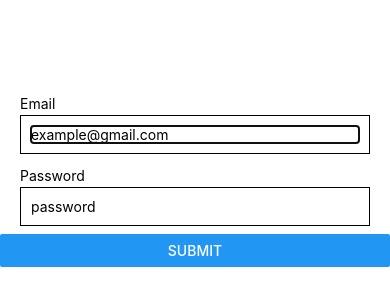
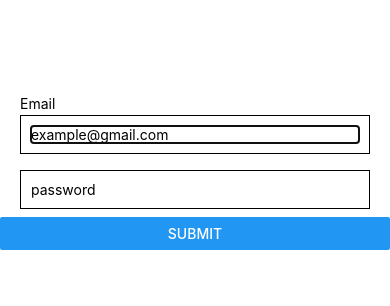
Before and after one commit to pepsialmighty/React-Native-Formik-vs-Yup, a React Native app: screen / in a window 390 px wide. Shown: the top 306 px of the page. Built offline with nearby package versions, Linux system fonts and the light colour scheme.

Commit message:
Refactor: Styled TextInput

```diff
--- a/App.js
+++ b/App.js
@@ -7,10 +7,48 @@ import {
   Button,
   Text,
   View,
+  Switch,
 } from "react-native";
 import { Formik } from "formik";
 import * as yup from "yup";
 
+//kiểu như tạo một interface(bộ xương)
+//để có thể xài lại mà ko cần phải khai báo nhiều lần
+const StyleInput = ({ label, formikProps, formikKey, ...rest }) => {
+  const inputStyle = {
+    borderColor: "black",
+    borderWidth: 1,
+    padding: 10,
+    marginBottom: 3,
+  };
+
+  if (formikProps.touched[formikKey] && formikProps.errors[formikKey]) {
+    inputStyle.borderColor = "red";
+    inputStyle.borderWidth = 2;
+  }
+
+  //khung chính của input
+  return (
+    <View style={{ marginHorizontal: 20, marginVertical: 5 }}>
+      <Text style={{ marginBottom: 3 }}>{label}</Text>
+      <View style={inputStyle}>
+        <TextInput
+          onChangeText={formikProps.handleChange(formikKey)}
+          onBlur={formikProps.handleBlur(formikKey)}
+          {...rest}
+        />
+      </View>
+      <Text style={styles.errorHandler}>
+        {/* use [formikKey] instead of .formikKey becasue we not accessing
+      it directly but we want to looking for the formikKey on the
+      "touched" object or the "errors" object */}
+        {formikProps.touched[formikKey] && formikProps.errors[formikKey]}
+      </Text>
+    </View>
+  );
+};
+
+//validation requirements
 const validationSchema = yup.object().shape({
   email: yup.string().label("Email").email().required(),
   password: yup
@@ -34,7 +72,26 @@ export default function App() {
       >
         {(formikProps) => (
           <React.Fragment>
-            <View style={{ marginHorizontal: 20, marginVertical: 5 }}>
+            {/* Ô nhập email dùng khung có sẵn */}
+            <StyleInput
+              label='Email'
+              formikProps={formikProps}
+              formikKey='email'
+              placeholder='example@gmail.com'
+              autoFocus
+            />
+
+            {/* Ô nhập password dùng khung có sẵn */}
+            <StyleInput
+              lable='Password'
+              formikProps={formikProps}
+              formikKey='password'
+              placeholder='password'
+              secureTextEntry
+            />
+
+            {/* Khung nhập email original */}
+            {/* <View style={{ marginHorizontal: 20, marginVertical: 5 }}>
               <Text style={{ marginBottom: 3 }}>Email</Text>
               <View style={styles.input}>
                 <TextInput
@@ -47,21 +104,23 @@ export default function App() {
               <Text style={styles.errorHandler}>
                 {formikProps.touched.email && formikProps.errors.email}
               </Text>
-            </View>
+            </View> */}
 
-            <View style={{ marginHorizontal: 20, marginVertical: 5 }}>
+            {/* Khung nhập password original */}
+            {/* <View style={{ marginHorizontal: 20, marginVertical: 5 }}>
               <Text style={{ marginBottom: 3 }}>Password</Text>
               <View style={styles.input}>
                 <TextInput
                   placeholder='password'
                   onChangeText={formikProps.handleChange("password")}
                   onBlur={formikProps.handleBlur("password")}
+                  secureTextEntry
                 />
               </View>
               <Text style={styles.errorHandler}>
                 {formikProps.touched.password && formikProps.errors.password}
               </Text>
-            </View>
+            </View> */}
 
             {formikProps.isSubmitting ? (
               <ActivityIndicator />
```
